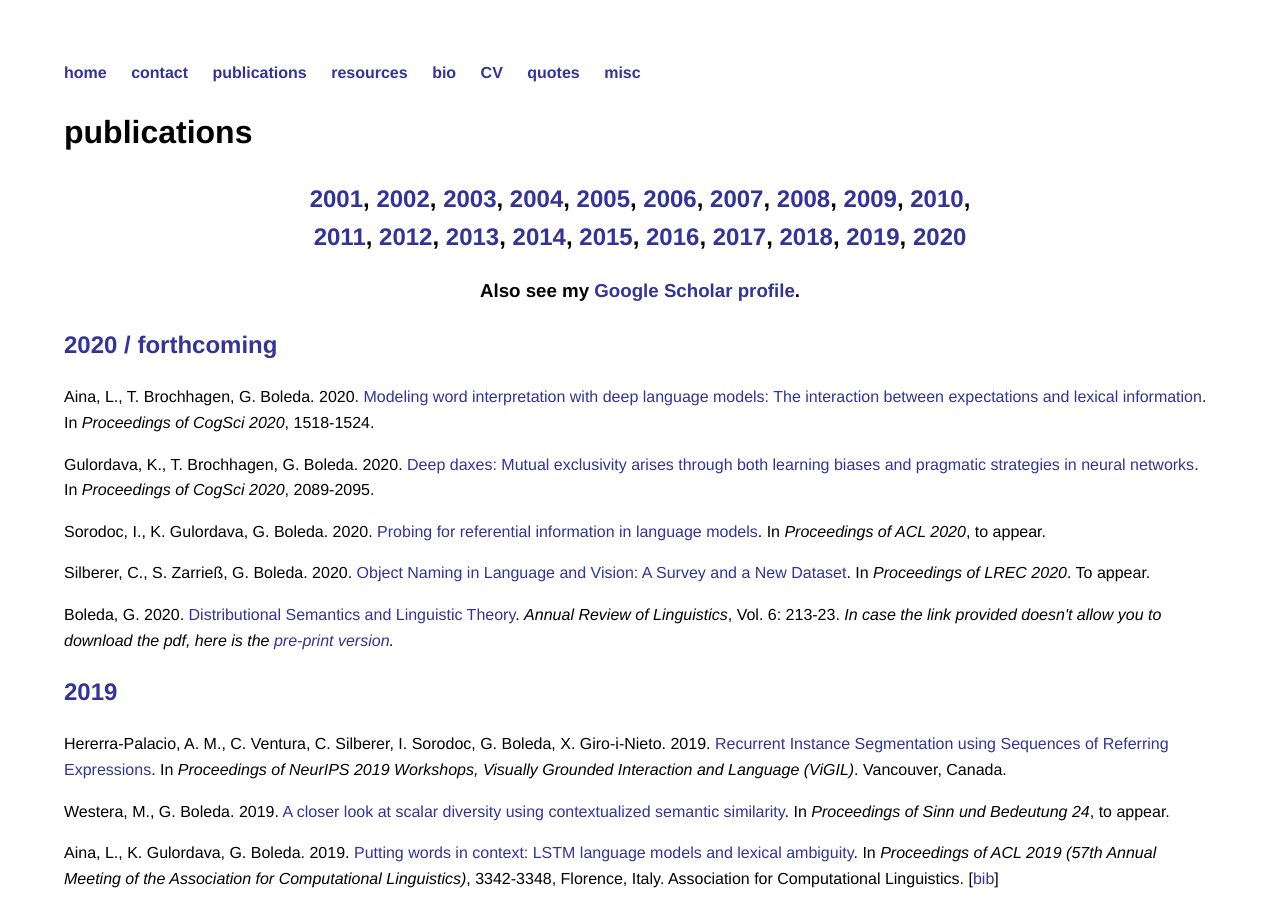
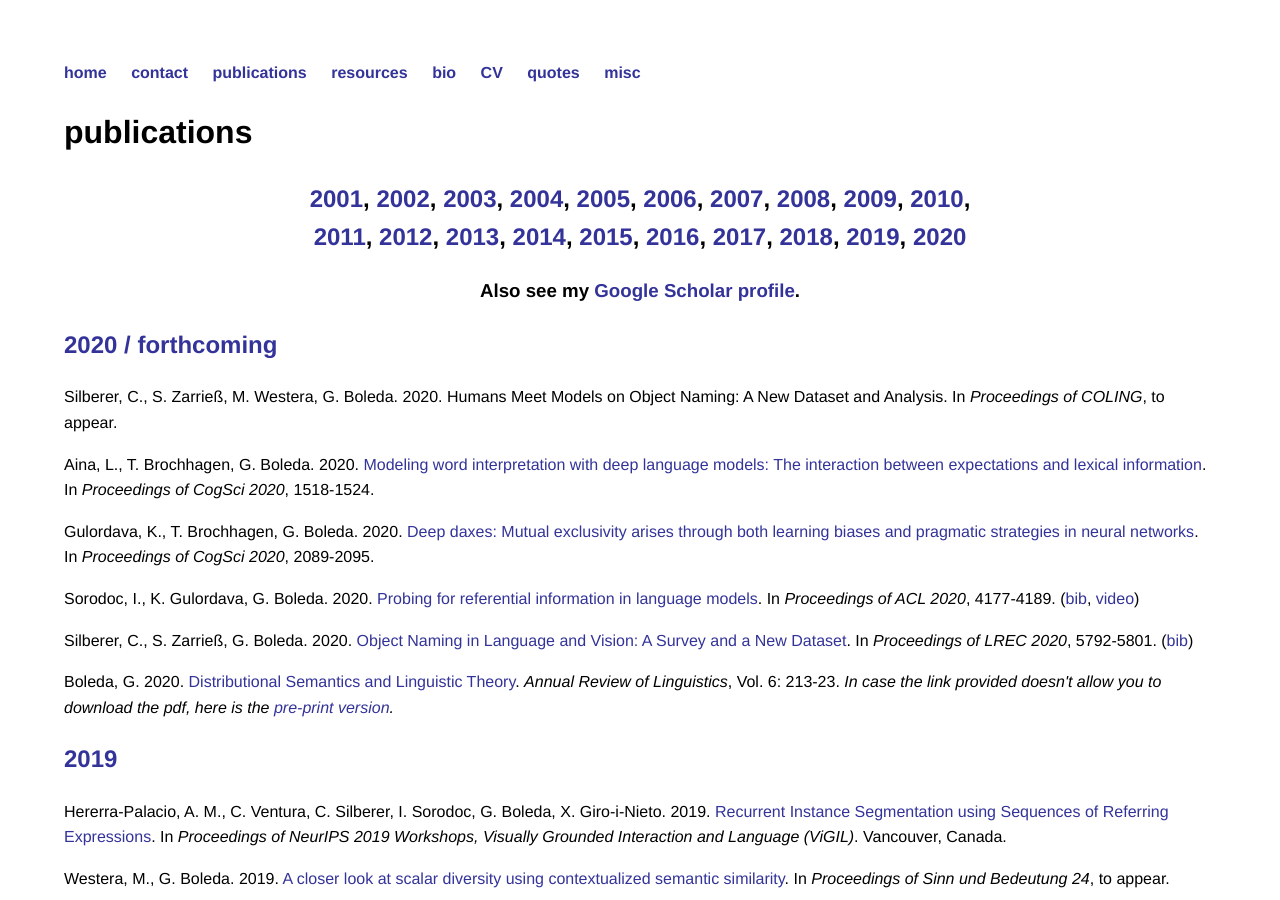
Before and after one commit to gboleda/gboleda.github.io, a Jekyll site: the page built from pubs/index.html, in a window 1280 px wide and 900 px high. Built offline with Jekyll 4.4.1, drawn with Linux system fonts in a browser that asks for light colours.

Commit message:
adds recent pubs

```diff
--- a/pubs/index.html
+++ b/pubs/index.html
@@ -33,6 +33,11 @@
 
 <h2><a name="2020">2020 / forthcoming</a></h2>
 
+<p>Silberer, C., S. Zarrieß, M. Westera, G. Boleda. 2020.
+  Humans Meet Models on Object Naming: A New Dataset and Analysis.
+  In <i>Proceedings of COLING</i>, to appear.
+</p>
+
 <p>Aina, L., T. Brochhagen, G. Boleda. 2020.
   <a href="https://cognitivesciencesociety.org/cogsci20/papers/0319/0319.pdf">
     Modeling word interpretation with deep language models: The interaction between expectations and lexical information</a>.
@@ -46,13 +51,14 @@
 </p>
 
 <p>Sorodoc, I., K. Gulordava, G. Boleda. 2020.
-<a href="./acl2020anaphoraLMs_cameraready.pdf">Probing for referential information in language models</a>.
-In <i>Proceedings of ACL 2020</i>, to appear.
+  <a href="https://www.aclweb.org/anthology/2020.acl-main.384.pdf">
+    Probing for referential information in language models</a>.
+  In <i>Proceedings of ACL 2020</i>, 4177-4189. (<a href="https://www.aclweb.org/anthology/2020.acl-main.384.bib">bib</a>, <a href="http://slideslive.com/38929145">video</a>)
 </p>
 
 <p>Silberer, C., S. Zarrieß, G. Boleda. 2020.
-  <a href="./lrec2020naming_cameraready.pdf">Object Naming in Language and Vision: A Survey and a New Dataset</a>.
-In <i>Proceedings of LREC 2020</i>. To appear.
+  <a href="http://www.lrec-conf.org/proceedings/lrec2020/pdf/2020.lrec-1.710.pdf">Object Naming in Language and Vision: A Survey and a New Dataset</a>.
+  In <i>Proceedings of LREC 2020</i>, 5792‑5801. (<a href="http://www.lrec-conf.org/proceedings/lrec2020/bib/2020.lrec-1.710.bib">bib</a>)
 </p>
 
 <p>Boleda, G. 2020.
```
Also changed, not shown: index.html (+4 -4 lines), 1 other file.
